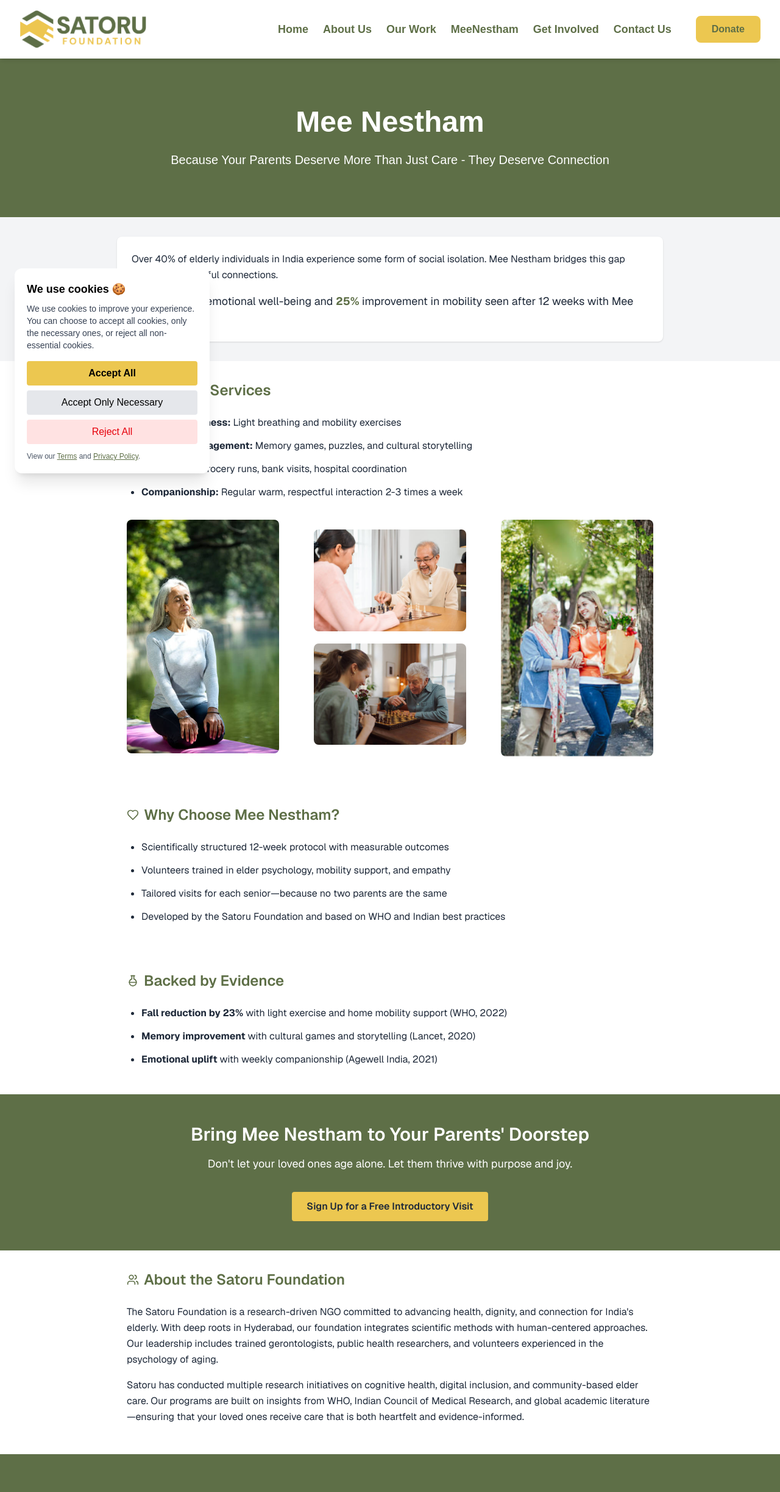
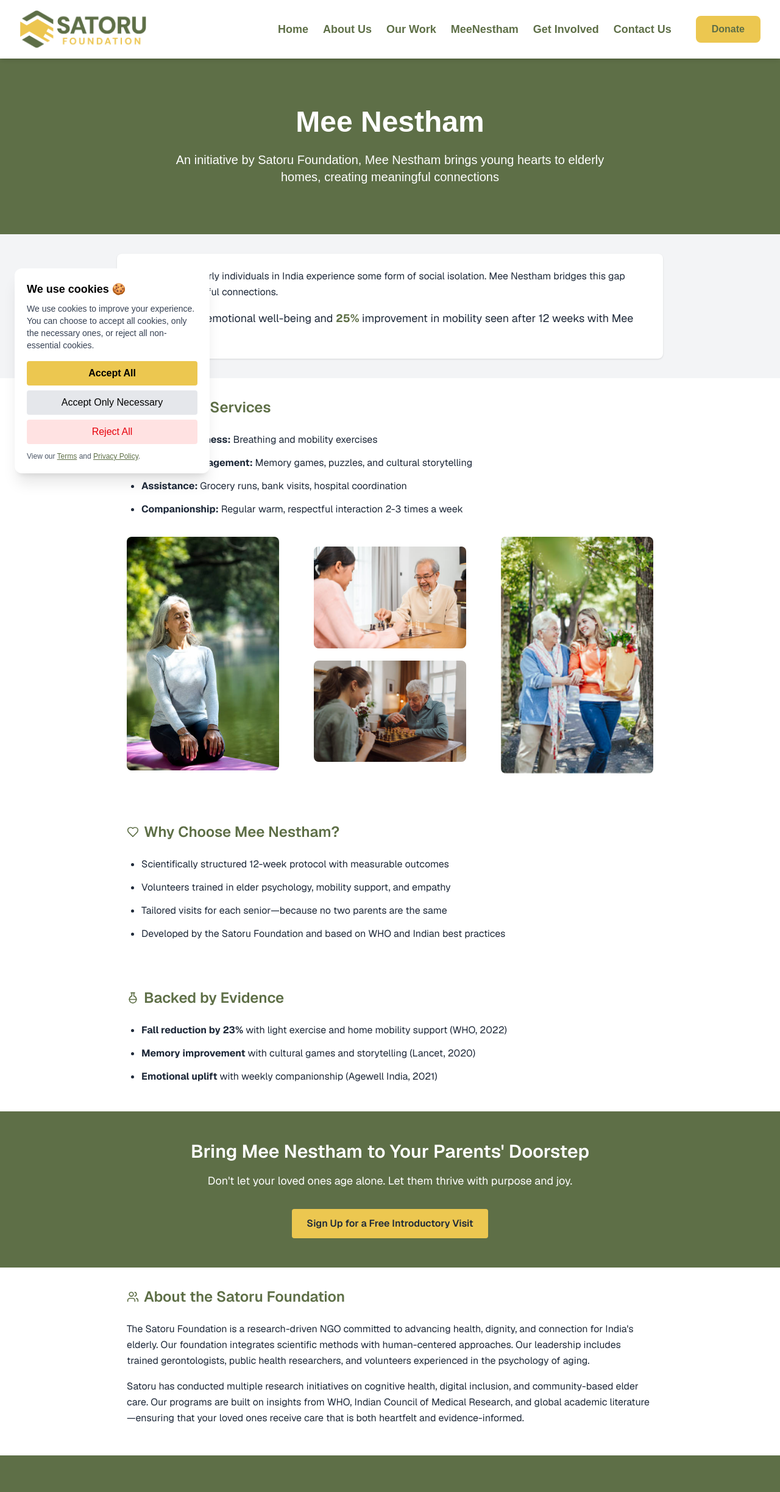
Before and after one commit to Satoru-Foundation/web, a Next.js app: page /meenestham in a window 1280 px wide. Shown: the top 2446 px of the page at 61% size. Built offline with nearby package versions, Linux system fonts and the light colour scheme.

Commit message:
Minor Changes made in the meenestham page -removed light word which comes after physical wellness -removed "with deep roots in hyderabad" in about section in meenestham page

```diff
--- a/src/app/meenestham/page.js
+++ b/src/app/meenestham/page.js
@@ -13,7 +13,7 @@
         <div className="container mx-auto px-4 text-center">
           <h1 className="text-4xl md:text-5xl font-bold mb-6">Mee Nestham</h1>
           <p className="text-xl max-w-3xl mx-auto">
-            Because Your Parents Deserve More Than Just Care - They Deserve Connection
+          An initiative by Satoru Foundation, Mee Nestham brings young hearts to elderly homes, creating meaningful connections
           </p>
         </div>
       </section>
@@ -45,7 +45,7 @@
 
         <ul className="list-disc pl-6 mb-8">
           <li className="mb-3 leading-relaxed">
-            <strong>Physical Wellness:</strong> Light breathing and mobility exercises
+            <strong>Physical Wellness:</strong> Breathing and mobility exercises
           </li>
           <li className="mb-3 leading-relaxed">
             <strong>Cognitive Engagement:</strong> Memory games, puzzles, and cultural storytelling
@@ -157,7 +157,7 @@
         <div>
           <p className="mb-4 leading-relaxed">
             The Satoru Foundation is a research-driven NGO committed to advancing health, dignity, and connection for
-            India's elderly. With deep roots in Hyderabad, our foundation integrates scientific methods with
+            India's elderly. Our foundation integrates scientific methods with
             human-centered approaches. Our leadership includes trained gerontologists, public health researchers, and
             volunteers experienced in the psychology of aging.
           </p>
```
